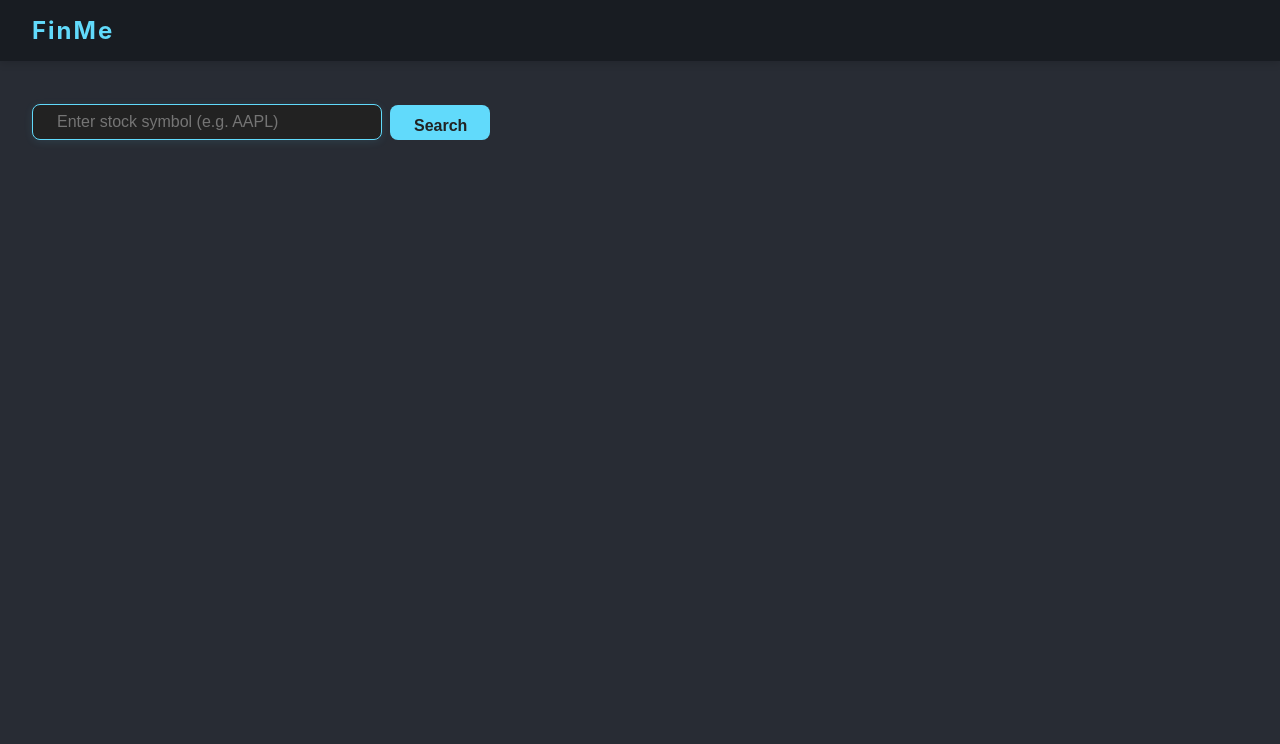
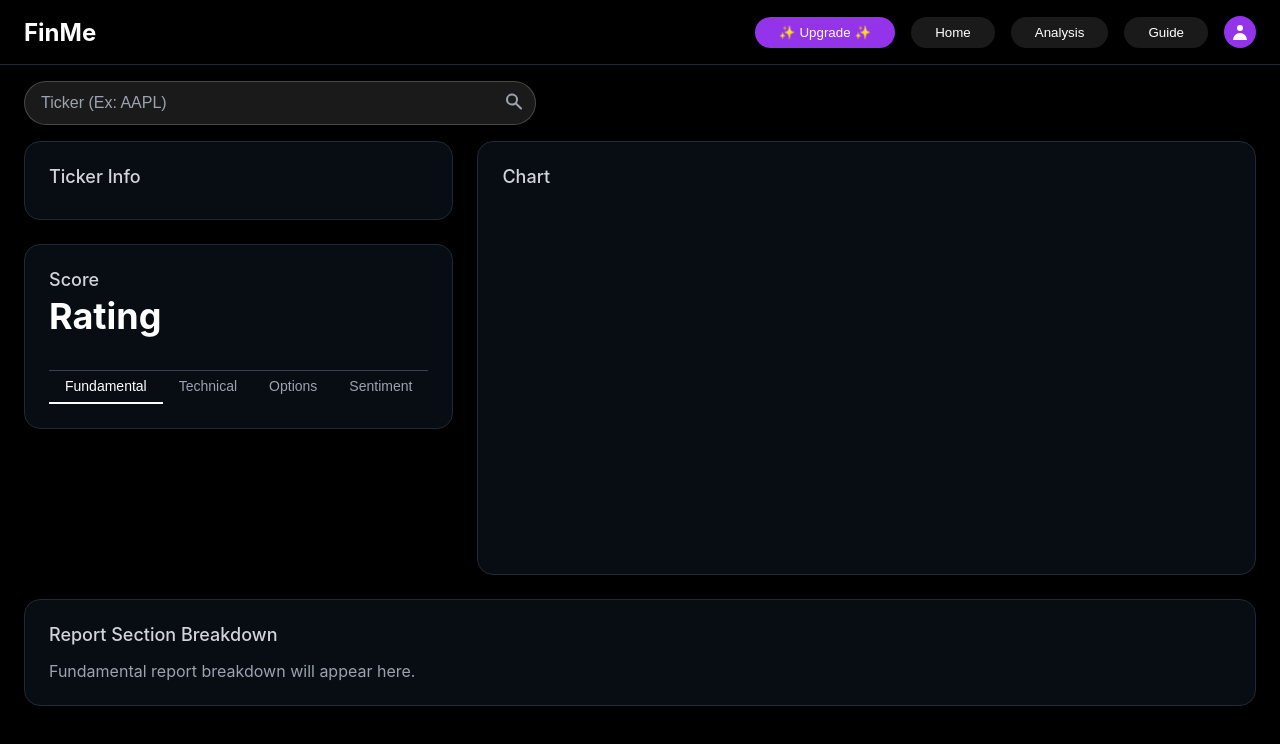
Before and after one commit to ParthM02/FinMe, a React (Create React App) app: page / in a window 1280 px wide. Shown: the top 744 px of the page. Built offline with nearby package versions, Linux system fonts and the light colour scheme.

Commit message:
major UI upgrade, test new API

```diff
--- a/src/App.css
+++ b/src/App.css
@@ -1,187 +1,258 @@
-.App {
-  text-align: center;
+/* General Body & App Styles */
+body {
+    margin: 0;
+    font-family: -apple-system, BlinkMacSystemFont, 'Segoe UI', Roboto, 'Helvetica Neue', Arial, sans-serif;
+    background-color: #000;
 }
 
-.App-logo {
-  height: 40vmin;
-  pointer-events: none;
+.app-container {
+    min-height: 100vh;
+    background-color: #000;
+    color: #fff;
 }
 
-@media (prefers-reduced-motion: no-preference) {
-  .App-logo {
-    animation: App-logo-spin infinite 20s linear;
-  }
+/* Header */
+.app-header {
+    background-color: #000;
+    border-bottom: 1px solid rgb(31 41 55);
+    padding: 1rem 1.5rem;
 }
 
-.App-header {
-  background-color: #282c34;
-  min-height: 100vh;
-  display: flex;
-  flex-direction: column;
-  align-items: flex-start;
-  justify-content: flex-start;
-  font-size: calc(10px + 2vmin);
-  color: white;
-  padding-top: 4.5rem; /* Added padding-top to avoid overlap */
+.header-content {
+    display: flex;
+    align-items: center;
+    justify-content: space-between;
 }
 
-.App-link {
-  color: #61dafb;
+.logo {
+    font-size: 1.5rem;
+    font-weight: 700;
 }
 
-@keyframes App-logo-spin {
-  from {
-    transform: rotate(0deg);
-  }
-  to {
-    transform: rotate(360deg);
-  }
+.header-actions {
+    display: flex;
+    align-items: center;
+    gap: 1rem;
 }
 
+.upgrade-button {
+    background-color: #9333ea; /* purple-600 */
+    color: white;
+    padding: 0.5rem 1.5rem;
+    border: none;
+    border-radius: 9999px;
+    font-weight: 500;
+    display: flex;
+    align-items: center;
+    gap: 0.25rem;
+    cursor: pointer;
+    transition: background-color 0.2s;
+}
+
+.upgrade-button:hover {
+    background-color: #7e22ce; /* purple-700 */
+}
+
+.navigation {
+    display: flex;
+    gap: 1rem;
+}
+
+.nav-button {
+    background-color: rgba(255, 255, 255, 0.1);
+    color: white;
+    padding: 0.5rem 1.5rem;
+    border: none;
+    border-radius: 9999px;
+    cursor: pointer;
+    transition: background-color 0.2s;
+}
+
+.nav-button:hover {
+    background-color: rgba(255, 255, 255, 0.2);
+}
+
+.user-icon {
+    width: 2rem;
+    height: 2rem;
+    background-color: #9333ea;
+    border-radius: 50%;
+    display: flex;
+    align-items: center;
+    justify-content: center;
+}
+
+.icon {
+    width: 1.25rem;
+    height: 1.25rem;
+}
+
+/* Search Section */
 .search-container {
-  align-self: flex-start;
-  margin-top: 1rem;
-  margin-left: 1rem;
+    padding: 1rem 1.5rem;
 }
 
 .search-form {
-  display: flex;
-  align-items: center;
-  justify-content: center;
-  margin-top: 1rem;
-  margin-left: 1rem;
+    position: relative;
+    max-width: 32rem;
 }
 
 .search-input {
-  width: 300px;
-  height: 10px;
-  padding: 0.75rem 1.5rem;
-  border-radius: 8px;
-  border: 1px solid #61dafb;
-  font-size: 1rem;
-  outline: none;
-  margin-right: 0.5rem;
-  background: #222;
-  color: #fff;
-  box-shadow: 0 2px 8px rgba(97,218,251,0.1);
-  transition: border 0.2s;
+    width: 100%;
+    box-sizing: border-box;
+    padding: 0.75rem 2.5rem 0.75rem 1rem;
+    background-color: rgba(255, 255, 255, 0.1);
+    border: 1px solid rgba(255, 255, 255, 0.2);
+    border-radius: 9999px;
+    color: white;
+    font-size: 1rem;
 }
 
-.search-btn {
-  width: 100px;
-  height: 35px;
-  padding: 0.75rem 1.5rem;
-  border-radius: 8px;
-  border: none;
-  background: #61dafb;
-  color: #222;
-  font-weight: bold;
-  font-size: 1rem;
-  cursor: pointer;
-  transition: background 0.2s;
+.search-input::placeholder {
+    color: #9ca3af; /* gray-400 */
 }
 
-.watchlist-container {
-  margin-top: 2rem;
+.search-input:focus {
+    outline: none;
+    border-color: transparent;
+    box-shadow: 0 0 0 2px #a855f7; /* ring-2 ring-purple-500 */
 }
 
-.watchlist-form {
-  display: flex;
-  align-items: center;
-  justify-content: flex-start;
+.search-button {
+    position: absolute;
+    right: 0.25rem;
+    top: 50%;
+    transform: translateY(-50%);
+    background: none;
+    border: none;
+    padding: 0.5rem;
+    color: #9ca3af;
+    cursor: pointer;
+    transition: color 0.2s;
 }
 
-.watchlist-input {
-  padding: 0.75rem 1rem;
-  border-radius: 8px;
-  border: 1px solid #61dafb;
-  font-size: 1rem;
-  outline: none;
-  margin-right: 0.5rem;
-  background: #222;
-  color: #fff;
-  box-shadow: 0 2px 8px rgba(97,218,251,0.1);
-  transition: border 0.2s;
+.search-button:hover {
+    color: white;
 }
 
-.watchlist-input:focus {
-  border: 1.5px solid #21a1f3;
+/* Main Content & Grid */
+.main-content {
+    padding: 0 1.5rem 1.5rem;
 }
 
-.watchlist-btn {
-  padding: 0.75rem 1.5rem;
-  border-radius: 8px;
-  border: none;
-  background: #61dafb;
-  color: #222;
-  font-weight: bold;
-  font-size: 1rem;
-  cursor: pointer;
-  transition: background 0.2s;
+.grid-container {
+    display: grid;
+    grid-template-columns: 1fr;
+    gap: 1.5rem;
 }
 
-.watchlist-btn:hover {
-  background: #21a1f3;
-  color: #fff;
+.left-column {
+    display: flex;
+    flex-direction: column;
+    gap: 1.5rem;
 }
 
-.watchlist-list {
-  list-style: none;
-  padding: 0;
-  text-align: left;
-  margin: 2rem auto;
-  max-width: 320px;
+/* Cards */
+.card {
+    background-color: rgba(17, 24, 39, 0.5); /* gray-900 with opacity */
+    border: 1px solid rgb(31 41 55);
+    border-radius: 1rem;
+    padding: 1.5rem;
+    backdrop-filter: blur(4px);
+    -webkit-backdrop-filter: blur(4px);
 }
 
-.watchlist-item {
-  padding: 0.5rem 0;
-  border-bottom: 1px solid #444;
-  font-size: 1.1rem;
-  color: #61dafb;
+.card-content {
+    width: 100%;
+    height: 100%;
+    display: flex;
+    flex-direction: column;
+    justify-content: center;
 }
 
-.options-table-container {
-  margin-top: 2rem;
-  width: 800px;
+.card-title {
+    font-size: 1.125rem;
+    font-weight: 500;
+    color: #d1d5db; /* gray-300 */
+    margin: 0 0 0.5rem 0;
 }
 
-.options-table {
-  width: 800px;
-  border-collapse: collapse;
-  font-size: 0.7rem;
+.card-subtitle {
+    font-size: 1.125rem;
+    font-weight: 500;
+    color: #d1d5db;
+    margin: 0 0 0.25rem 0;
 }
 
-.options-table th, .options-table td {
-  border: 1px solid #ccc;
-  padding: 0.2rem;
-  text-align: center;
-  font-size: 0.7rem;
-  word-break: break-word;
+.card-rating {
+    font-size: 2.25rem;
+    font-weight: 700;
+    margin: 0 0 1rem 0;
 }
 
-.options-table th {
-  background: #222;
-  color: #fff;
-  font-size: 0.75rem;
+.card-placeholder-text {
+    color: #9ca3af; /* gray-400 */
+    margin: 0;
+    margin-top: 0.5rem;
 }
 
-.navbar {
-  width: 100%;
-  background: #181c22;
-  color: #61dafb;
-  padding: 1rem 0;
-  position: fixed;
-  top: 0;
-  left: 0;
-  z-index: 100;
-  display: flex;
-  align-items: center;
-  box-shadow: 0 2px 8px rgba(0,0,0,0.15);
+.chart-card {
+    height: 24rem;
+    width: auto;
+    display: flex;
+    align-items: center;
+    justify-content: center;
 }
 
-.navbar-title {
-  font-size: 1.5rem;
-  font-weight: bold;
-  margin-left: 2rem;
-  letter-spacing: 2px;
+.full-width-card {
+    margin-top: 1.5rem;
 }
+
+/* Tabs */
+.tabs-container {
+    border-top: 1px solid rgb(55 65 81);
+    margin-top: 1rem;
+}
+
+.tabs {
+    display: flex;
+    justify-content: space-around;
+}
+
+.tab-button {
+    background: none;
+    border: none;
+    border-bottom: 2px solid transparent;
+    padding: 0.5rem 1rem;
+    margin-top: -1px; /* Align border with the container's top border */
+    font-size: 0.875rem;
+    font-weight: 500;
+    color: #9ca3af;
+    cursor: pointer;
+    transition: color 0.2s;
+}
+
+.tab-button:hover {
+    color: #d1d5db;
+}
+
+.tab-button.active {
+    color: white;
+    border-bottom-color: white;
+}
+
+/* TradingView Widget */
+.tradingview-widget-container {
+    width: 100%;
+    height: 100%;
+}
+
+/* Responsive Styles */
+@media (min-width: 1024px) {
+    .grid-container {
+        grid-template-columns: repeat(3, 1fr);
+    }
+    .right-column {
+        grid-column: span 2 / span 2;
+    }
+}
--- a/src/App.js
+++ b/src/App.js
@@ -1,237 +1,192 @@
-import React, { useState, useEffect } from 'react';
-import { calculatePutCallRatio, bsPrice, bsGreeks, getImpliedVolatility } from './optionAnalysis';
-import { fetchRiskFreeRateFromFRED } from './fredapi';
-import logo from './logo.svg';
+import React, { useState, useEffect, useRef } from 'react';
 import './App.css';
 
-// Change when deploying to Vercel
-const useTestData = false;
-
-function App() {
-  const [input, setInput] = useState('');
-  const [searchedSymbol, setSearchedSymbol] = useState(''); // NEW
-  const [optionsData, setOptionsData] = useState(null);
-  const [expandedRow, setExpandedRow] = useState(null);
-  const [riskFreeRate, setRiskFreeRate] = useState(null);
-  const [stockPrice, setStockPrice] = useState(null);
+const App = () => {
+  const [ticker, setTicker] = useState('');
+  const [activeTab, setActiveTab] = useState('Fundamental');
+  const widgetRef = useRef(null);
+  const chartRef = useRef(null); // Add this line
 
   useEffect(() => {
-    const getRiskFreeRate = async () => {
-      try {
-        const rate = await fetchRiskFreeRateFromFRED();
-        setRiskFreeRate(rate);
-      } catch (err) {
-        console.error('Error fetching risk-free rate:', err);
-        setRiskFreeRate(0.05); // Default to 5% if fetch fails
+    // Symbol Info Widget
+    if (widgetRef.current) {
+      widgetRef.current.innerHTML = '';
     }
-    };
-    getRiskFreeRate();
-  }, []);
+    if (ticker) {
+      const script = document.createElement('script');
+      script.src = "https://s3.tradingview.com/external-embedding/embed-widget-symbol-info.js";
+      script.type = "text/javascript";
+      script.async = true;
+      script.innerHTML = JSON.stringify({
+        "symbol": ticker.toUpperCase() || "AAPL",
+        "width": "100%",
+        "locale": "en",
+        "colorTheme": "dark",
+        "isTransparent": true,
+      });
+      widgetRef.current.appendChild(script);
+    }
+  }, [ticker]);
+
+  useEffect(() => {
+    // Symbol Overview Chart Widget
+    if (chartRef.current) {
+      chartRef.current.innerHTML = '';
+    }
+    if (ticker) {
+      const script = document.createElement('script');
+      script.src = "https://s3.tradingview.com/external-embedding/embed-widget-symbol-overview.js";
+      script.type = "text/javascript";
+      script.async = true;
+      script.innerHTML = JSON.stringify({
+        "symbols": [
+          [ticker.toUpperCase() || "AAPL", ticker.toUpperCase() || "AAPL"]
+        ],
+        "chartOnly": false,
+        "width": "100%",
+        "height": "384", // 24rem = 384px
+        "locale": "en",
+        "colorTheme": "dark",
+        "isTransparent": true,
+        "autosize": true,
+        "showVolume": true,
+        "showMA": false,
+        "hideDateRanges": false,
+        "hideMarketStatus": false,
+        "hideSymbolLogo": false,
+        "scalePosition": "right",
+        "scaleMode": "Normal",
+        "fontFamily": "Trebuchet MS, Arial, sans-serif",
+        "fontSize": "14",
+        "noTimeScale": false,
+        "valuesTracking": "1",
+        "chartType": "area",
+        "backgroundColor": "rgba(0, 0, 0, 0)",
+        "lineWidth": 2
+      });
+      chartRef.current.appendChild(script);
+    }
+  }, [ticker]);
 
   const handleSearch = async (e) => {
     e.preventDefault();
-    const symbol = input.trim().toUpperCase();
-    console.log(`Searching for symbol: ${symbol}`);
-    if (symbol) {
-      setSearchedSymbol(symbol);
-      setInput('');
-
+    if (!ticker) return;
     try {
-        let data;
-        if (useTestData) {
-          console.log('Using test data');
-          const response = await fetch('/testdata.json');
-          data = await response.json();
-        } else {
-          console.log('Fetching live data');
-          const response = await fetch(`/api/optiondata?symbol=${symbol}`);
-          data = await response.json();
-        }
-        setOptionsData(data);
-        const lastTrade = data.data.lastTrade;
-        const price = parseFloat(lastTrade.match(/\$[\d.]+/)[0].substring(1));
-        setStockPrice(price);
-        console.log(`Options data for ${symbol}:`, data);
-      } catch (err) {
-        console.error('Error fetching options data:', err);
-      }
+      const response = await fetch(`/api/stockdata?ticker=${ticker}`);
+      const data = await response.json();
+      console.log('Polygon.io data:', data);
+    } catch (error) {
+      console.error('Error fetching data:', error);
     }
   };
 
-  const getOptionRows = (rows) => rows.filter(
-    row => row.strike && row.expiryDate
-  );
+  return (
+    <div className="app-container">
+      {/* Header */}
+      <header className="app-header">
+        <div className="header-content">
+          <div className="logo">FinMe</div>
 
-  const getCallColumns = (headers) => [
-    "expiryDate", "c_Last", "c_Change", "c_Bid", "c_Ask", "c_Volume", "c_Openinterest", "strike"
-  ];
-  const getPutColumns = (headers) => [
-    "expiryDate", "strike", "p_Last", "p_Change", "p_Bid", "p_Ask", "p_Volume", "p_Openinterest"
-  ];
+          <div className="header-actions">
+            <button className="upgrade-button">
+              <span>✨</span>
+              <span>Upgrade</span>
+              <span>✨</span>
+            </button>
 
-  const calculateBSMetrics = (option) => {
-    const S = stockPrice;
-    const K = parseFloat(option.strike);
-    const today = new Date();
-    const expiry = new Date(option.expiryDate.split(' (')[0]);
-    console.log('expiry:', expiry);
-    const T = Math.abs(expiry - today) / (1000 * 60 * 60 * 24 * 365); // Time to expiration in years
-    const r = riskFreeRate || 0.05; // Use default if not fetched
-    const q = 0; // Assuming no dividends for simplicity
+            <nav className="navigation">
+              <button className="nav-button">Home</button>
+              <button className="nav-button">Analysis</button>
+              <button className="nav-button">Guide</button>
+            </nav>
 
-    const cMarketPrice = parseFloat(option.c_Last);
-    const pMarketPrice = parseFloat(option.p_Last);
+            <div className="user-icon">
+              <svg xmlns="http://www.w3.org/2000/svg" className="icon" viewBox="0 0 20 20" fill="currentColor">
+                <path fillRule="evenodd" d="M10 9a3 3 0 100-6 3 3 0 000 6zm-7 9a7 7 0 1114 0H3z" clipRule="evenodd" />
+              </svg>
+            </div>
+          </div>
+        </div>
+      </header>
 
-    const cImpliedVolatility = getImpliedVolatility({
-      S, K, T, r, q, marketPrice: cMarketPrice, optionType: 'call'
-    });
-    const pImpliedVolatility = getImpliedVolatility({
-      S, K, T, r, q, marketPrice: pMarketPrice, optionType: 'put'
-    });
-    console.log('variables:', { S, K, T, r, q, cMarketPrice, pMarketPrice });
-    const cPrice = cImpliedVolatility ? bsPrice(S, K, T, r, q, cImpliedVolatility, 'call') : null;
-    const pPrice = pImpliedVolatility ? bsPrice(S, K, T, r, q, pImpliedVolatility, 'put') : null;
-
-    console.log('variables for BS price:', { S, K, T, r, q, cImpliedVolatility, pImpliedVolatility });
-    const cGreeks = cImpliedVolatility ? bsGreeks(S, K, T, r, q, cImpliedVolatility, 'call') : null;
-    const pGreeks = pImpliedVolatility ? bsGreeks(S, K, T, r, q, pImpliedVolatility, 'put') : null;
-
-    console.log(`Calculated BS metrics for ${option.strike} ${option.expirygroup}:`, {
-      cImpliedVolatility, pImpliedVolatility,
-      cPrice, pPrice,
-      cGreeks, pGreeks
-    });
-
-    return {
-      cImpliedVolatility, pImpliedVolatility,
-      cPrice, pPrice,
-      cGreeks, pGreeks
-    };
-  };
-
-  return (
-    <div className="App">
-      <nav className="navbar">
-        <div className="navbar-title">FinMe</div>
-      </nav>
-      <header className="App-header">
+      {/* Search Bar */}
       <div className="search-container">
         <form onSubmit={handleSearch} className="search-form">
           <input
             type="text"
-              placeholder="Enter stock symbol (e.g. AAPL)"
-              value={input}
-              onChange={(e) => setInput(e.target.value)}
+            value={ticker}
+            onChange={(e) => setTicker(e.target.value)}
+            placeholder="Ticker (Ex: AAPL)"
             className="search-input"
           />
-            <button type="submit" className="search-btn">Search</button>
+          <button type="submit" className="search-button">
+            <svg xmlns="http://www.w3.org/2000/svg" className="icon" viewBox="0 0 20 20" fill="currentColor">
+              <path fillRule="evenodd" d="M8 4a4 4 0 100 8 4 4 0 000-8zM2 8a6 6 0 1110.89 3.476l4.817 4.817a1 1 0 01-1.414 1.414l-4.816-4.816A6 6 0 012 8z" clipRule="evenodd" />
+            </svg>
+          </button>
         </form>
       </div>
-        {optionsData && optionsData.data && optionsData.data.table && (() => {
-          const rows = getOptionRows(optionsData.data.table.rows);
-          const headers = optionsData.data.table.headers;
-          const callCols = getCallColumns(headers);
-          const putCols = getPutColumns(headers);
-          const totalCols = callCols.length - 1 + 1 + putCols.length - 2;
 
-          const putCallRatio = calculatePutCallRatio(rows);
+      {/* Main Content */}
+      <main className="main-content">
+        <div className="grid-container">
+          {/* Left Column */}
+          <div className="left-column">
+            {/* Ticker Info Card */}
+            <div className="card">
+              <div className="card-content">
+                <h3 className="card-title">Ticker Info</h3>
+                <div ref={widgetRef} className="tradingview-widget-container" />
+              </div>
+            </div>
 
-          return (
-            <div>
-              <div style={{marginBottom: 16}}>
-                <strong>Put/Call Volume Ratio:</strong>{' '}
-                <span style={{
-                  color: putCallRatio > 1 ? 'red' : 'green',
-                  fontWeight: 'bold'
-                }}>
-                  {putCallRatio !== null ? putCallRatio.toFixed(2) : 'N/A'}
-                </span>
-              </div>
-              <div className="options-table-container" style={{display: 'flex', justifyContent: 'center'}}>
-                <table className="options-table">
-                  <thead>
-                    <tr>
-                      <th></th>
-                      <th colSpan={callCols.length - 2} style={{textAlign: 'center'}}>Calls</th>
-                      <th></th>
-                      <th colSpan={putCols.length - 2} style={{textAlign: 'center'}}>Puts</th>
-                    </tr>
-                    <tr>
-                      {callCols.slice(0, -1).map((col, idx) => (
-                        <th key={`call-${idx}`}>{headers[col]}</th>
+            {/* Score Rating Card */}
+            <div className="card">
+              <div className="card-content">
+                <h3 className="card-subtitle">Score</h3>
+                <h2 className="card-rating">Rating</h2>
+
+                <div className="tabs-container">
+                  <div className="tabs">
+                    {['Fundamental', 'Technical', 'Options', 'Sentiment'].map((tab) => (
+                      <button
+                        key={tab}
+                        onClick={() => setActiveTab(tab)}
+                        className={activeTab === tab ? 'tab-button active' : 'tab-button'}
+                      >
+                        {tab}
+                      </button>
                     ))}
-                      <th key="strike">{headers["strike"]}</th>
-                      {putCols.slice(2).map((col, idx) => (
-                        <th key={`put-${idx}`}>{headers[col]}</th>
-                      ))}
-                    </tr>
-                  </thead>
-                  <tbody>
-                    {rows.map((row, idx) => {
-                      const bsMetrics = calculateBSMetrics(row);
-                      return (
-                        <React.Fragment key={idx}>
-                          <tr
-                            onClick={() => setExpandedRow(expandedRow === idx ? null : idx)}
-                            style={{ cursor: 'pointer' }}
-                          >
-                            {callCols.slice(0, -1).map((col, i) => (
-                              <td key={`call-${i}`}>{row[col]}</td>
-                            ))}
-                            <td key="strike">{row["strike"]}</td>
-                            {putCols.slice(2).map((col, i) => (
-                              <td key={`put-${i}`}>{row[col]}</td>
-                            ))}
-                          </tr>
-                          {expandedRow === idx && (
-                            <tr>
-                              <td colSpan={totalCols}>
-                                <div>
-                                  <h4>Black-Scholes Analysis</h4>
-                                  <div style={{ display: 'flex', justifyContent: 'space-around' }}>
-                                    <div>
-                                      <strong>Calls</strong>
-                                      <p>Implied Volatility: {bsMetrics.cImpliedVolatility ? (bsMetrics.cImpliedVolatility * 100).toFixed(2) + '%' : 'N/A'}</p>
-                                      {bsMetrics.cGreeks && (
-                                        <>
-                                          <p>Delta: {bsMetrics.cGreeks.delta.toFixed(4)}</p>
-                                          <p>Gamma: {bsMetrics.cGreeks.gamma.toFixed(4)}</p>
-                                          <p>Theta: {bsMetrics.cGreeks.theta.toFixed(4)}</p>
-                                          <p>Vega: {bsMetrics.cGreeks.vega.toFixed(4)}</p>
-                                          <p>Rho: {bsMetrics.cGreeks.rho.toFixed(4)}</p>
-                                        </>
-                                      )}
-                                    </div>
-                                    <div>
-                                      <strong>Puts</strong>
-                                      <p>Implied Volatility: {bsMetrics.pImpliedVolatility ? (bsMetrics.pImpliedVolatility * 100).toFixed(2) + '%' : 'N/A'}</p>
-                                      {bsMetrics.pGreeks && (
-                                        <>
-                                          <p>Delta: {bsMetrics.pGreeks.delta.toFixed(4)}</p>
-                                          <p>Gamma: {bsMetrics.pGreeks.gamma.toFixed(4)}</p>
-                                          <p>Theta: {bsMetrics.pGreeks.theta.toFixed(4)}</p>
-                                          <p>Vega: {bsMetrics.pGreeks.vega.toFixed(4)}</p>
-                                          <p>Rho: {bsMetrics.pGreeks.rho.toFixed(4)}</p>
-                                        </>
-                                      )}
                   </div>
                 </div>
               </div>
-                              </td>
-                            </tr>
-                          )}
-                        </React.Fragment>
-                      );
-                    })}
-                  </tbody>
-                </table>
             </div>
           </div>
-          );
-        })()}
-      </header>
+
+          {/* Right Column */}
+          <div className="right-column">
+            {/* Chart Card */}
+            <div className="card chart-card">
+              <div className="card-content">
+                <h3 className="card-title">Chart</h3>
+                <div ref={chartRef} className="tradingview-widget-container" />
+              </div>
+            </div>
+          </div>
+        </div>
+
+        {/* Report Section Breakdown */}
+        <div className="card full-width-card">
+          <div className="card-content">
+            <h3 className="card-title">Report Section Breakdown</h3>
+            <p className="card-placeholder-text">
+              {activeTab} report breakdown will appear here.
+            </p>
+          </div>
+        </div>
+      </main>
     </div>
   );
-}
+};
 
 export default App;
```
Also changed, not shown: api/stockdata.js (added, +37 -0 lines). Lines whose indentation alone changed are shown as unchanged.
